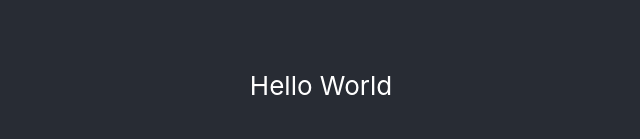
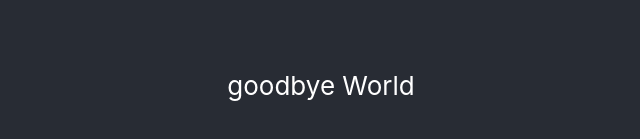
Before and after one commit to naasirosman-mhra/Azure, a React (Create React App) app in the folder my-app/: page / in a window 1280 px wide. Shown: the part 315-454 px from the top of the page, without its empty margins (319-959 px from the left). Built offline with nearby package versions, Linux system fonts and the light colour scheme.

Commit message:
Update App.js

```diff
--- a/my-app/src/App.js
+++ b/my-app/src/App.js
@@ -6,7 +6,7 @@ function App() {
       <header className="App-header">
 
         <p>
-          Hello World
+          goodbye World
         </p>
 
       </header>
```
